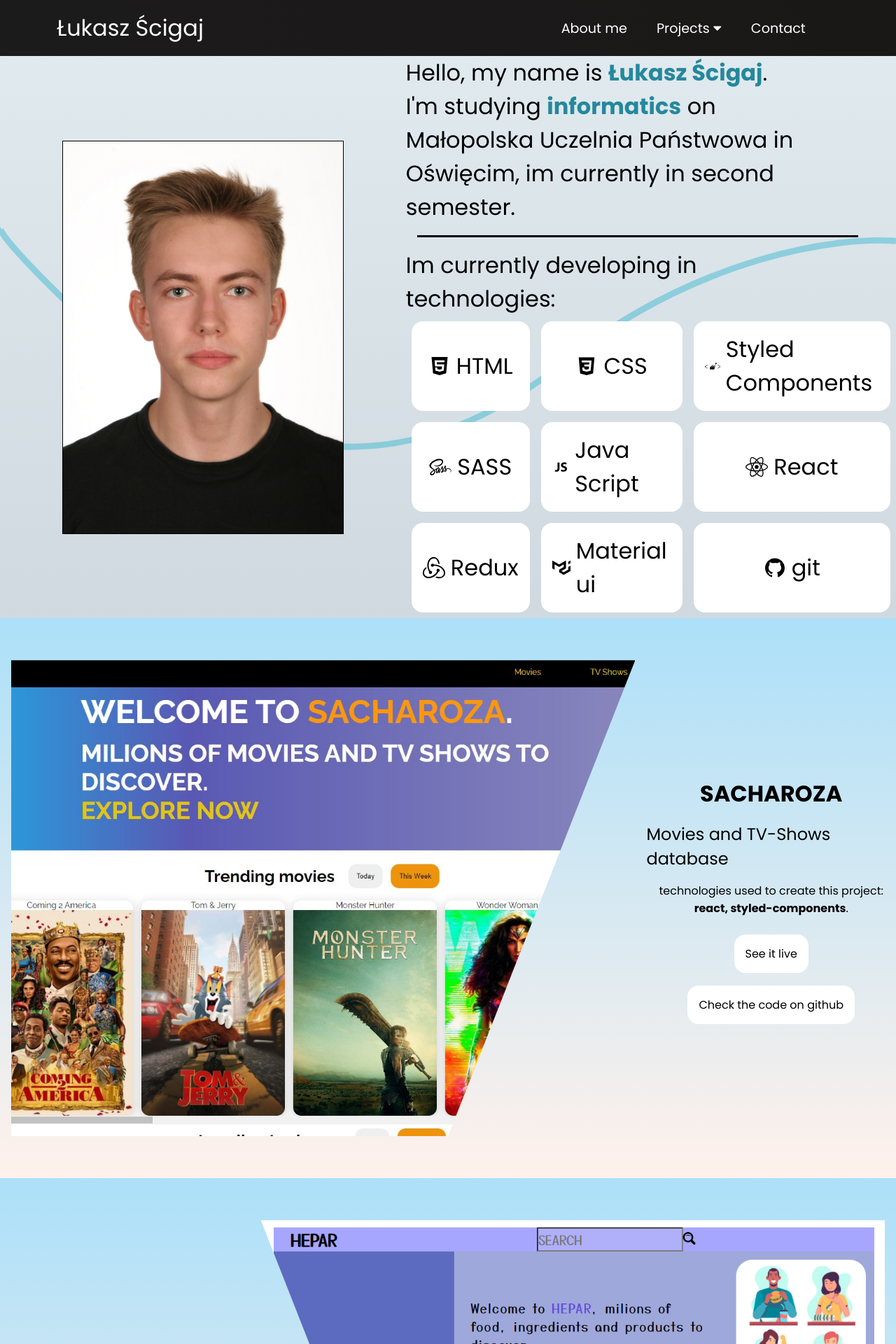
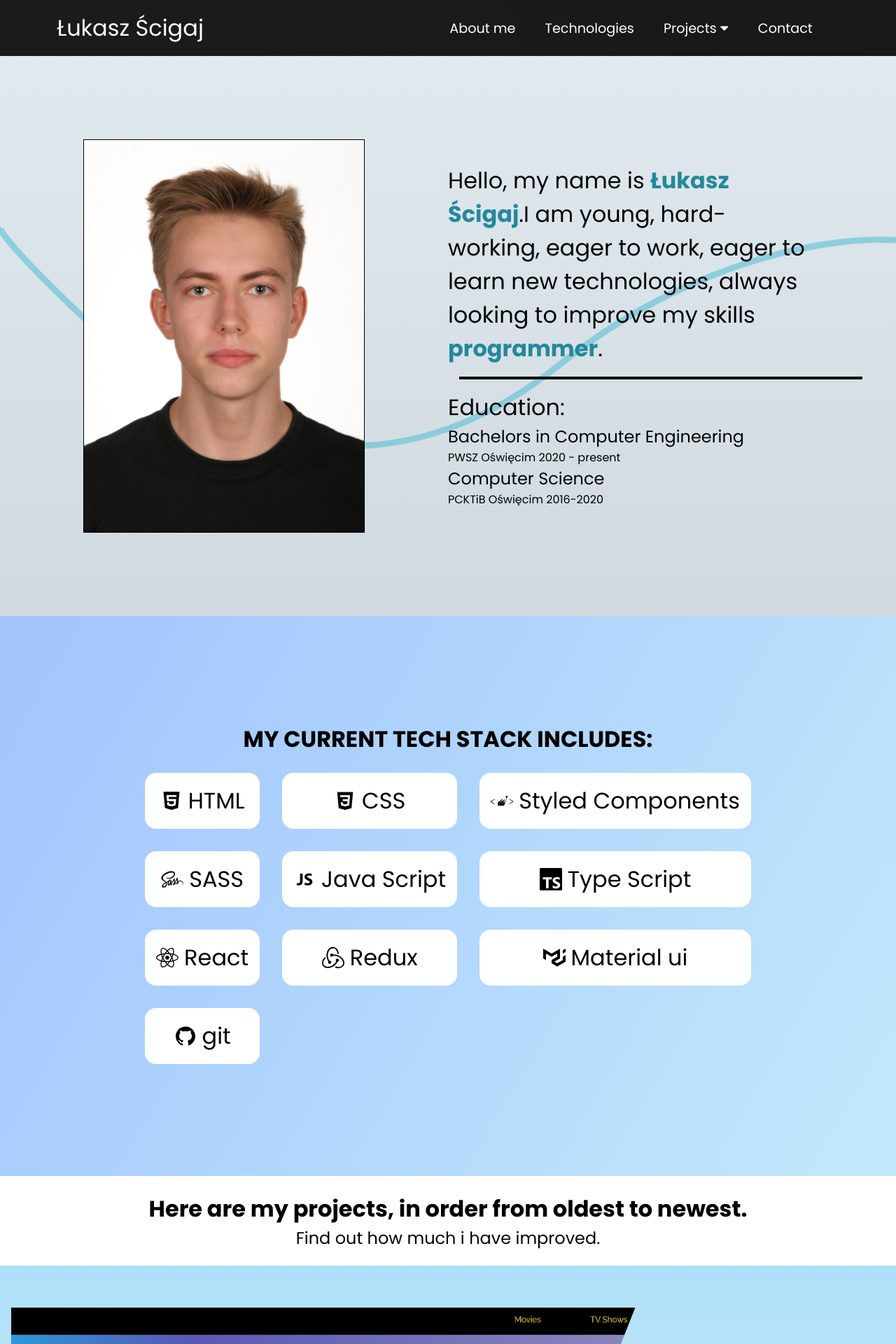
Before and after one commit to lukasz-chase/portfolio, a React (Create React App) app: page /about-me in a window 1280 px wide. Shown: the top 1920 px of the page at 70% size. Built offline with nearby package versions, Linux system fonts and the light colour scheme.

Commit message:
added another project, added tech stack as a separate component, added more info about myself and each project

```diff
--- a/src/components/AboutMe.js
+++ b/src/components/AboutMe.js
@@ -7,11 +7,6 @@
 //image
 import twarz from "../images/twarz.JPG";
 import Line from "./Line";
-//icons
-import { FaReact } from "react-icons/fa";
-import { AiFillHtml5, AiFillGithub } from "react-icons/ai";
-import { SiStyledComponents, SiRedux, SiMaterialUi } from "react-icons/si";
-import { DiJavascript1, DiCss3, DiSass } from "react-icons/di";
 //components
 import Wave from "./Wave";
 
@@ -25,57 +20,24 @@
       <div className="info">
         <div className="personal-info">
           <span>
-            Hello, my name is <b>Łukasz Ścigaj</b>. I'm studying{" "}
-            <b>informatics</b> on Małopolska Uczelnia Państwowa in Oświęcim, im
-            currently in second semester.{" "}
+            Hello, my name is <b>Łukasz Ścigaj</b>.I am young, hard-working,
+            eager to work, eager to learn new technologies, always looking to
+            improve my skills <b>programmer</b>.
           </span>
         </div>
 
         <Line />
-        <motion.div
-          className="technologies"
-          variants={technologiesAnimation}
-          initial="hidden"
-          animate="show"
-        >
-          <span>Im currently developing in technologies:</span>
-          <ul>
-            <li>
-              <AiFillHtml5 className="icon" />
-              HTML
-            </li>
-            <li>
-              <DiCss3 className="icon" />
-              CSS
-            </li>
-            <li>
-              <SiStyledComponents className="icon" />
-              Styled Components
-            </li>
-            <li>
-              <DiSass className="icon" />
-              SASS
-            </li>
-            <li>
-              <DiJavascript1 className="icon" />
-              Java Script
-            </li>
-            <li>
-              <FaReact className="icon" />
-              React
-            </li>
-            <li>
-              <SiRedux className="icon" />
-              Redux
-            </li>
-            <li>
-              <SiMaterialUi className="icon" /> Material ui
-            </li>
-            <li>
-              <AiFillGithub className="icon" /> git
-            </li>
-          </ul>
-        </motion.div>
+        <div className="education">
+          Education:
+          <span>
+            Bachelors in Computer Engineering
+            <p>PWSZ Oświęcim 2020 - present</p>
+          </span>
+          <span>
+            Computer Science
+            <p>PCKTiB Oświęcim 2016-2020</p>{" "}
+          </span>
+        </div>
       </div>
     </AboutMeComponent>
   );
@@ -137,44 +99,14 @@
         }
       }
     }
-    .technologies {
-      width: 90%;
-      @media screen and (max-width: 960px) {
-        width: 100%;
-        display: flex;
-        flex-direction: column;
-        align-items: center;
-        justify-content: center;
+    .education {
+      display: flex;
+      flex-direction: column;
+      span {
+        font-size: 1.5rem;
       }
-      ul {
-        list-style: none;
-        display: grid;
-        grid-template-columns: auto auto auto;
-        li {
-          display: flex;
-          align-items: center;
-          justify-content: center;
-          padding: 1rem;
-          margin: 0.5rem;
-          border-radius: 1rem;
-          background-color: white;
-          transition: 0.3s ease-in all;
-          @media screen and (max-width: 960px) {
-            padding: 0.5rem;
-            flex-direction: column;
-            text-align: center;
-          }
-          &:hover {
-            background-color: rgb(67, 185, 209);
-          }
-          .icon {
-            margin-right: 0.5rem;
-            @media screen and (max-width: 960px) {
-              margin: 0;
-              font-size: 1.5rem;
-            }
-          }
-        }
+      p {
+        font-size: 1rem;
       }
     }
   }
--- a/src/components/Nav.js
+++ b/src/components/Nav.js
@@ -48,6 +48,19 @@
             onClick={() => setMenu(!menu)}
           >
             About me
+          </Link>
+        </li>
+        <li className="nav-item">
+          <Link
+            to="technologies"
+            smooth={true}
+            duration={500}
+            spy={true}
+            offset={-80}
+            className="nav-link"
+            onClick={() => setMenu(!menu)}
+          >
+            Technologies
           </Link>
         </li>
         <li
--- a/src/components/Project.js
+++ b/src/components/Project.js
@@ -54,7 +54,7 @@
         </div>
         <div className="info">{info}</div>
         <div className="technologies">
-          technologies used to create this project:{" "}
+          tech stack:{" "}
           <p>
             <b>{technologies}</b>.
           </p>
@@ -124,9 +124,11 @@
       }
     }
     .info {
-      font-size: 1.5rem;
+      padding: 0 1rem;
+      font-size: 1rem;
       @media screen and (max-width: 1000px) {
         font-size: 1rem;
+        padding: 0 0.5rem;
       }
     }
     .technologies {
--- /dev/null
+++ b/src/components/Technologies.js
@@ -0,0 +1,114 @@
+import React from "react";
+//styling
+import styled from "styled-components";
+//animation
+import { motion } from "framer-motion";
+//icons
+import { FaReact } from "react-icons/fa";
+import { AiFillHtml5, AiFillGithub } from "react-icons/ai";
+import {
+  SiStyledComponents,
+  SiRedux,
+  SiMaterialUi,
+  SiTypescript,
+} from "react-icons/si";
+import { DiJavascript1, DiCss3, DiSass } from "react-icons/di";
+
+const Technologies = () => {
+  return (
+    <TechnologiesComponent id="technologies">
+      <span>My current tech stack includes:</span>
+      <ul>
+        <li>
+          <AiFillHtml5 className="icon" />
+          HTML
+        </li>
+        <li>
+          <DiCss3 className="icon" />
+          CSS
+        </li>
+        <li>
+          <SiStyledComponents className="icon" />
+          Styled Components
+        </li>
+        <li>
+          <DiSass className="icon" />
+          SASS
+        </li>
+        <li>
+          <DiJavascript1 className="icon" />
+          Java Script
+        </li>
+        <li>
+          <SiTypescript className="icon" />
+          Type Script
+        </li>
+        <li>
+          <FaReact className="icon" />
+          React
+        </li>
+        <li>
+          <SiRedux className="icon" />
+          Redux
+        </li>
+        <li>
+          <SiMaterialUi className="icon" /> Material ui
+        </li>
+        <li>
+          <AiFillGithub className="icon" /> git
+        </li>
+      </ul>
+    </TechnologiesComponent>
+  );
+};
+
+const TechnologiesComponent = styled(motion.div)`
+  min-height: 100vh;
+  display: flex;
+  justify-content: Center;
+  align-items: Center;
+  flex-direction: column;
+  font-size: 2rem;
+  background-image: linear-gradient(120deg, #a1c4fd 0%, #c2e9fb 100%);
+  @media screen and (max-width: 960px) {
+    font-size: 1rem;
+  }
+  span {
+    font-weight: bold;
+    padding: 0.5rem 0;
+    text-transform: uppercase;
+  }
+  ul {
+    list-style: none;
+    display: grid;
+    grid-template-columns: auto auto auto;
+    li {
+      display: flex;
+      align-items: center;
+      justify-content: center;
+      padding: 1rem;
+      margin: 1rem;
+      border-radius: 1rem;
+      background-color: white;
+      transition: 0.3s ease-in all;
+      @media screen and (max-width: 960px) {
+        padding: 0.5rem;
+        margin: 0.5rem;
+        flex-direction: column;
+        text-align: center;
+      }
+      &:hover {
+        background-color: rgb(67, 185, 209);
+      }
+      .icon {
+        margin-right: 0.5rem;
+        @media screen and (max-width: 960px) {
+          margin: 0;
+          font-size: 1.5rem;
+        }
+      }
+    }
+  }
+`;
+
+export default Technologies;
--- a/src/pages/Home.js
+++ b/src/pages/Home.js
@@ -4,9 +4,11 @@
 //components
 import AboutMe from "../components/AboutMe";
 import Project from "../components/Project";
+import Technologies from "../components/Technologies";
 import Contact from "../components/Contact";
 //images
 import sacharoza from "../images/sacharoza.JPG";
+import portfolio from "../images/portfolio.JPG";
 import hepar from "../images/hepar.jpg";
 import parsec from "../images/parsec.jpg";
 import benzen from "../images/benzen.jpg";
@@ -15,57 +17,96 @@
   return (
     <HomeComponent>
       <AboutMe />
+      <Technologies />
+      <div className="projects-header">
+        Here are my projects, in order from oldest to newest.
+        <p>Find out how much i have improved.</p>
+      </div>
+
       <Project
         img={sacharoza}
-        info={"Movies and TV-Shows database"}
+        info="My first react project in which user can look through a database of movies and tv-shows and inspect details"
         id="sacharoza"
         name="sacharoza"
-        technologies={"react, styled-components"}
-        gitLink={"https://github.com/luki752/sacharoza"}
-        liveLink={"https://saharoza.vercel.app/"}
-        textOrder={"2"}
-        imageOrder={"1"}
+        technologies="react and styled-components"
+        gitLink="https://github.com/luki752/sacharoza"
+        liveLink="https://saharoza.vercel.app/"
+        textOrder="2"
+        imageOrder="1"
       />
       <Project
         img={hepar}
-        info={"Food related informations"}
+        info="Web application with food trivia, jokes and recipes. Find a recipe you like, check every ingredient you have and every step you make. If you have food related questions in bottom-right corner theres a chatbot, that will answer them."
         id="hepar"
         name="hepar"
-        technologies={"react, scss and redux"}
-        gitLink={"https://github.com/luki752/hepar"}
-        liveLink={"https://hepar.vercel.app/"}
-        textOrder={"1"}
-        imageOrder={"2"}
-        imageDirection={"left"}
+        technologies="react, scss and redux"
+        gitLink="https://github.com/luki752/hepar"
+        liveLink="https://hepar.vercel.app/"
+        textOrder="1"
+        imageOrder="2"
+        imageDirection="left"
       />
       <Project
         img={parsec}
-        info={"Rick and Morty database"}
+        info="Project that I made to learn material-ui and its simplicity, find a character, location or episode from rick and morty's universe"
         id="parsec"
         name="parsec"
-        technologies={"react, styled-components and material ui"}
-        gitLink={"https://github.com/luki752/parsec"}
-        liveLink={"https://parsec.vercel.app/"}
-        textOrder={"2"}
-        imageOrder={"1"}
+        technologies="react, styled-components and material ui"
+        gitLink="https://github.com/luki752/parsec"
+        liveLink="https://parsec.vercel.app/"
+        textOrder="2"
+        imageOrder="1"
       />
       <Project
         img={benzen}
-        info={"Reserved clone"}
+        info="My biggest project, which is a simply a clothes website. I created my own JSON database for this project so you can add clothes, register, manage orders and users."
         id="benzen"
         name="benzen"
-        technologies={"react, styled-components, material ui and redux"}
-        gitLink={"https://github.com/luki752/benzen"}
-        liveLink={"https://benzen.vercel.app/"}
-        textOrder={"1"}
-        imageOrder={"2"}
-        imageDirection={"left"}
+        technologies="react, styled-components, material ui and redux"
+        gitLink="https://github.com/luki752/benzen"
+        liveLink="https://benzen.vercel.app/"
+        textOrder="1"
+        imageOrder="2"
+        imageDirection="left"
+      />
+      <Project
+        img={portfolio}
+        info="Website that I created for reviewers to check out my work and data."
+        id="portfolio"
+        name="portfolio"
+        technologies="react, styled-components, react-scroll and framer motion"
+        gitLink="https://github.com/luki752/portfolio"
+        liveLink="https://portfolio-omega.vercel.app/"
+        textOrder="2"
+        imageOrder="1"
       />
       <Contact />
     </HomeComponent>
   );
 };
 
-const HomeComponent = styled.div``;
+const HomeComponent = styled.div`
+  .projects-header {
+    display: Flex;
+    justify-content: Center;
+    align-items: center;
+    flex-direction: Column;
+    text-align: Center;
+    height: 10vw;
+    font-size: 2rem;
+    font-weight: bold;
+    p {
+      font-size: 1.5rem;
+      font-weight: normal;
+      @media screen and (max-width: 960px) {
+        font-size: 1rem;
+      }
+    }
+    @media screen and (max-width: 960px) {
+      height: 25vh;
+      font-size: 1.5rem;
+    }
+  }
+`;
 
 export default Home;
```
Also changed, not shown: src/components/Contact.js (+10 -12 lines), src/images/portfolio.JPG (added).
